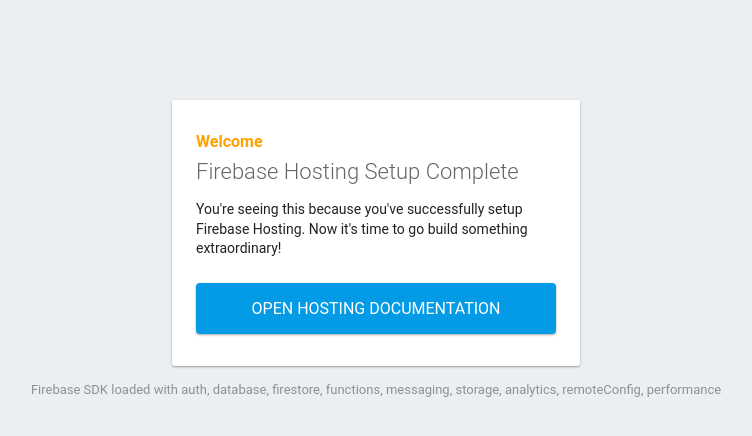
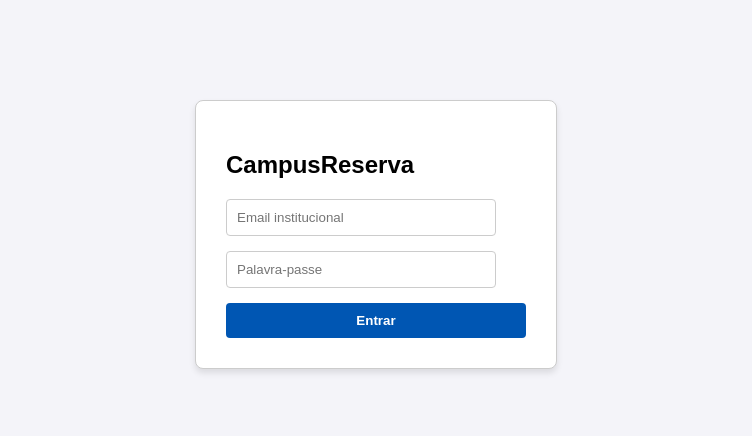
Before and after one commit to diogofcpereira/CampusReserva, a website: page public/index.html in a window 1280 px wide. Shown: the whole page, without its empty margins (264-1016 px from the left). Drawn offline with Linux system fonts and the light colour scheme; some packages are replaced by stand-ins of ours.

Commit message:
Linkage to firebase users  + .gitignore cache files improvement

```diff
--- a/public/index.html
+++ b/public/index.html
@@ -1,89 +1,62 @@
 <!DOCTYPE html>
-<html>
-  <head>
-    <meta charset="utf-8">
-    <meta name="viewport" content="width=device-width, initial-scale=1">
-    <title>Welcome to Firebase Hosting</title>
+<html lang="pt">
+<head>
+    <meta charset="UTF-8">
+    <meta name="viewport" content="width=device-width, initial-scale=1.0">
+    <title>CampusReserva - Login</title>
+    <style>
+        body { font-family: Arial, sans-serif; display: flex; justify-content: center; margin-top: 100px; background-color: #f4f4f9; }
+        .login-box { border: 1px solid #ccc; padding: 30px; border-radius: 8px; width: 300px; background: white; box-shadow: 0px 4px 6px rgba(0,0,0,0.1); }
+        input { display: block; width: 90%; margin-bottom: 15px; padding: 10px; border: 1px solid #ccc; border-radius: 4px; box-sizing: border-box; }
+        button { width: 100%; padding: 10px; background-color: #0056b3; color: white; border: none; border-radius: 4px; cursor: pointer; font-weight: bold; }
+        button:hover { background-color: #004494; }
+    </style>
+</head>
+<body>
 
-    <!-- update the version number as needed -->
-    <script defer src="/__/firebase/13.0.0/firebase-app-compat.js"></script>
-    <!-- include only the Firebase features as you need -->
-    <script defer src="/__/firebase/13.0.0/firebase-auth-compat.js"></script>
-    <script defer src="/__/firebase/13.0.0/firebase-database-compat.js"></script>
-    <script defer src="/__/firebase/13.0.0/firebase-firestore-compat.js"></script>
-    <script defer src="/__/firebase/13.0.0/firebase-functions-compat.js"></script>
-    <script defer src="/__/firebase/13.0.0/firebase-messaging-compat.js"></script>
-    <script defer src="/__/firebase/13.0.0/firebase-storage-compat.js"></script>
-    <script defer src="/__/firebase/13.0.0/firebase-analytics-compat.js"></script>
-    <script defer src="/__/firebase/13.0.0/firebase-remote-config-compat.js"></script>
-    <script defer src="/__/firebase/13.0.0/firebase-performance-compat.js"></script>
-    <!--
-      initialize the SDK after all desired features are loaded, set useEmulator to false
-      to avoid connecting the SDK to running emulators.
-    -->
-    <script defer src="/__/firebase/init.js?useEmulator=true"></script>
+    <div class="login-box">
+        <h2>CampusReserva</h2>
+        <input type="email" id="email" placeholder="Email institucional" required>
+        <input type="password" id="password" placeholder="Palavra-passe" required>
+        <button id="loginBtn">Entrar</button>
+        <p id="errorMessage" style="color: red; display: none; font-size: 14px; text-align: center; margin-top: 10px;"></p>
+    </div>
 
-    <style media="screen">
-      body { background: #ECEFF1; color: rgba(0,0,0,0.87); font-family: Roboto, Helvetica, Arial, sans-serif; margin: 0; padding: 0; }
-      #message { background: white; max-width: 360px; margin: 100px auto 16px; padding: 32px 24px; border-radius: 3px; }
-      #message h2 { color: #ffa100; font-weight: bold; font-size: 16px; margin: 0 0 8px; }
-      #message h1 { font-size: 22px; font-weight: 300; color: rgba(0,0,0,0.6); margin: 0 0 16px;}
-      #message p { line-height: 140%; margin: 16px 0 24px; font-size: 14px; }
-      #message a { display: block; text-align: center; background: #039be5; text-transform: uppercase; text-decoration: none; color: white; padding: 16px; border-radius: 4px; }
-      #message, #message a { box-shadow: 0 1px 3px rgba(0,0,0,0.12), 0 1px 2px rgba(0,0,0,0.24); }
-      #load { color: rgba(0,0,0,0.4); text-align: center; font-size: 13px; }
-      @media (max-width: 600px) {
-        body, #message { margin-top: 0; background: white; box-shadow: none; }
-        body { border-top: 16px solid #ffa100; }
-      }
-    </style>
-  </head>
-  <body>
-    <div id="message">
-      <h2>Welcome</h2>
-      <h1>Firebase Hosting Setup Complete</h1>
-      <p>You're seeing this because you've successfully setup Firebase Hosting. Now it's time to go build something extraordinary!</p>
-      <a target="_blank" href="https://firebase.google.com/docs/hosting/">Open Hosting Documentation</a>
-    </div>
-    <p id="load">Firebase SDK Loading&hellip;</p>
+    <!-- Script como Módulo (Padrão moderno do Firebase V9+) -->
+    <script type="module">
+        import { initializeApp } from "https://www.gstatic.com/firebasejs/10.4.0/firebase-app.js";
+        import { getAuth, signInWithEmailAndPassword } from "https://www.gstatic.com/firebasejs/10.4.0/firebase-auth.js";
 
-    <script>
-      document.addEventListener('DOMContentLoaded', function() {
-        const loadEl = document.querySelector('#load');
-        // // 🔥🔥🔥🔥🔥🔥🔥🔥🔥🔥🔥🔥🔥🔥🔥🔥🔥🔥🔥🔥🔥🔥🔥🔥🔥🔥🔥🔥🔥🔥🔥
-        // // The Firebase SDK is initialized and available here!
-        //
-        // firebase.auth().onAuthStateChanged(user => { });
-        // firebase.database().ref('/path/to/ref').on('value', snapshot => { });
-        // firebase.firestore().doc('/foo/bar').get().then(() => { });
-        // firebase.functions().httpsCallable('yourFunction')().then(() => { });
-        // firebase.messaging().requestPermission().then(() => { });
-        // firebase.storage().ref('/path/to/ref').getDownloadURL().then(() => { });
-        // firebase.analytics(); // call to activate
-        // firebase.analytics().logEvent('tutorial_completed');
-        // firebase.performance(); // call to activate
-        //
-        // // 🔥🔥🔥🔥🔥🔥🔥🔥🔥🔥🔥🔥🔥🔥🔥🔥🔥🔥🔥🔥🔥🔥🔥🔥🔥🔥🔥🔥🔥🔥🔥
 
-        try {
-          let app = firebase.app();
-          let features = [
-            'auth',
-            'database',
-            'firestore',
-            'functions',
-            'messaging',
-            'storage',
-            'analytics',
-            'remoteConfig',
-            'performance',
-          ].filter(feature => typeof app[feature] === 'function');
-          loadEl.textContent = `Firebase SDK loaded with ${features.join(', ')}`;
-        } catch (e) {
-          console.error(e);
-          loadEl.textContent = 'Error loading the Firebase SDK, check the console.';
-        }
-      });
+        const firebaseConfig = {
+            apiKey: "AIzaSyCHeWE5G8S95G0XzNRlussdIn9jt0q8i7o",
+            authDomain: "campusreservage.firebaseapp.com",
+            projectId: "campusreservage",
+            storageBucket: "campusreservage.firebasestorage.app",
+            messagingSenderId: "834601060186",
+            appId: "1:834601060186:web:877fe843714f16b8f85563"
+        };
+
+        const app = initializeApp(firebaseConfig);
+        const auth = getAuth(app);
+
+        // Lógica que liga o botão "Entrar" ao Firebase
+        document.getElementById('loginBtn').addEventListener('click', () => {
+            const email = document.getElementById('email').value;
+            const password = document.getElementById('password').value;
+            const errorElement = document.getElementById('errorMessage');
+
+            signInWithEmailAndPassword(auth, email, password)
+                .then((userCredential) => {
+                    alert("Login com sucesso! Bem-vindo(a) " + userCredential.user.email);
+                    errorElement.style.display = 'none';
+                })
+                .catch((error) => {
+                    errorElement.textContent = "Erro: Dados incorretos ou utilizador inexistente.";
+                    errorElement.style.display = 'block';
+                    console.error("Detalhes do erro:", error.code, error.message);
+                });
+        });
     </script>
-  </body>
+</body>
 </html>
```
Also changed, not shown: 1 other file.
